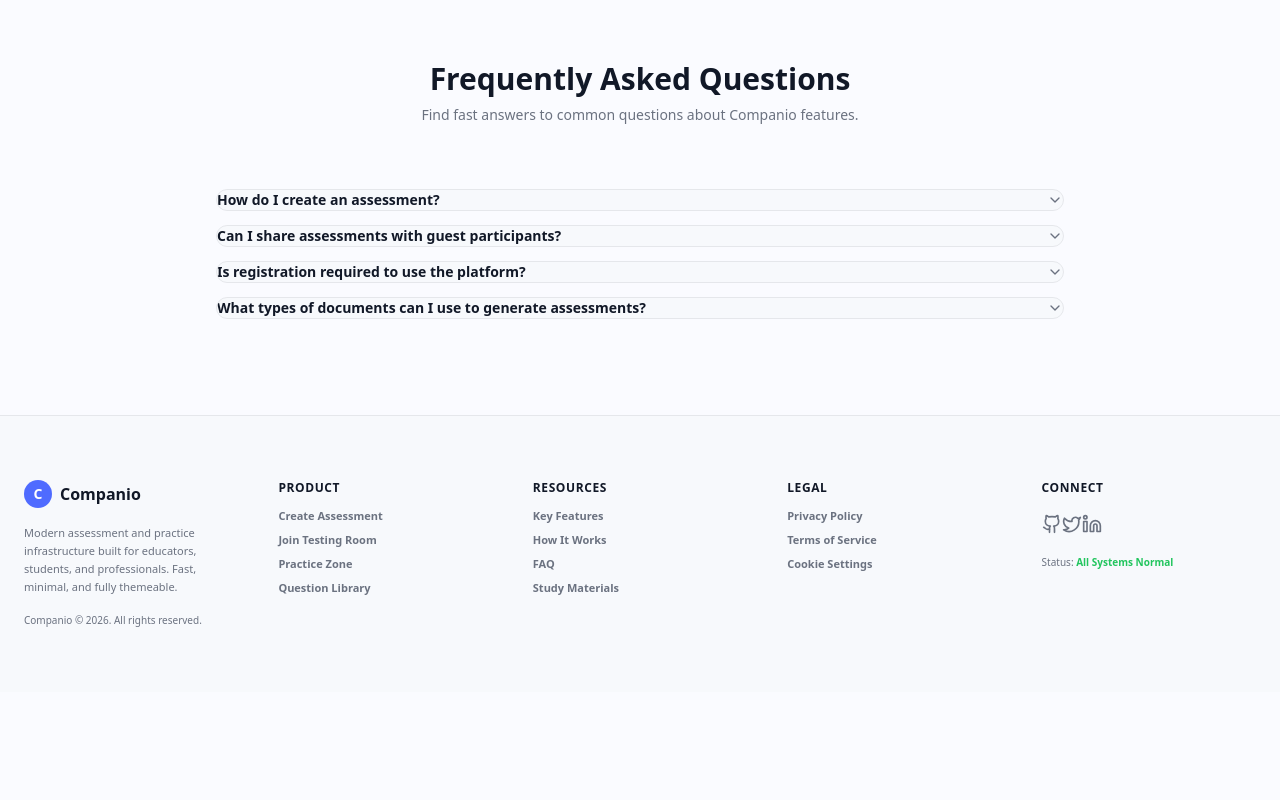
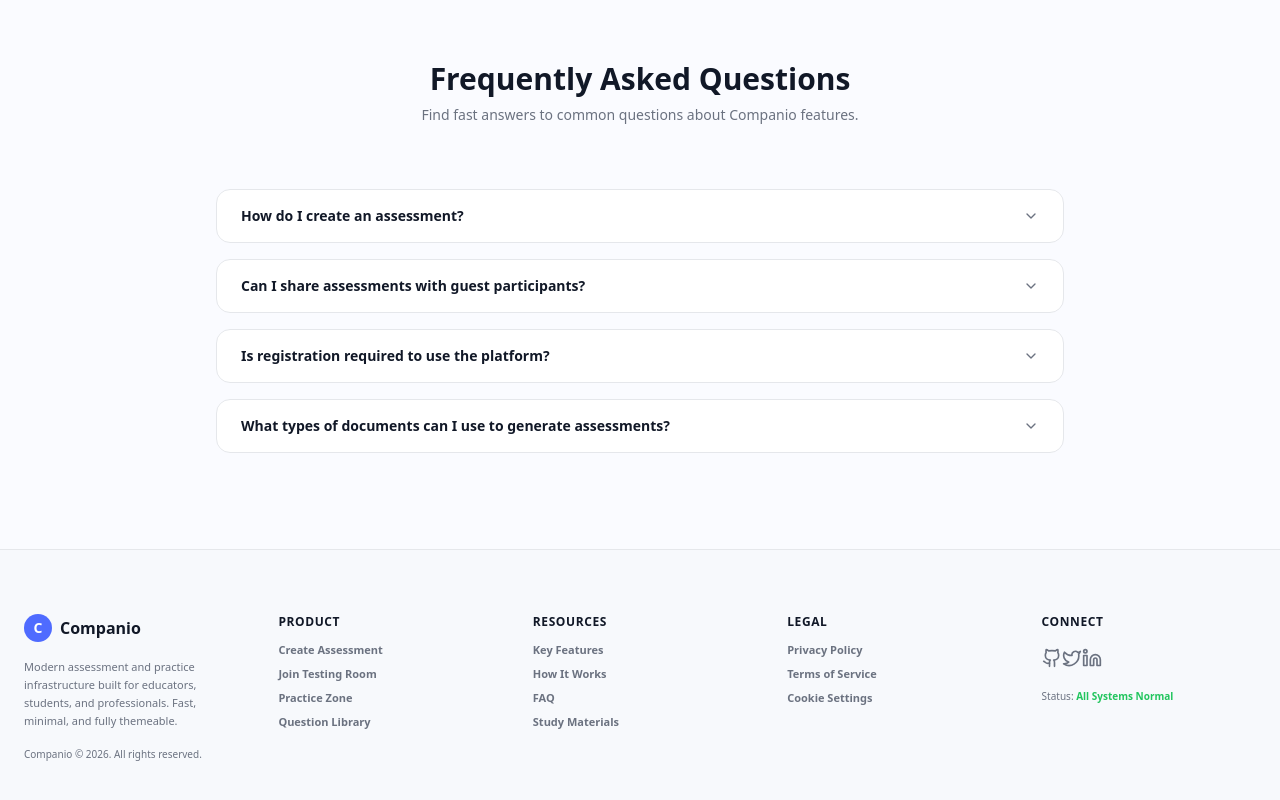
Before and after one commit to nahas2003/companio-ai, a Next.js app in the folder apps/web/: page / in a window 1280 px wide. Shown: the part 2043-2843 px from the top of the page. Before the commit the page ends 2735 px from the top, so only its background shows below. Built offline with nearby package versions, Linux system fonts and the light colour scheme; no server answers.

Commit message:
style(faq): redesign FAQ accordion section with valid spacing classes and premium visual styles

```diff
--- a/apps/web/app/page.tsx
+++ b/apps/web/app/page.tsx
@@ -568,23 +568,29 @@
           </p>
         </div>
 
-        <div className="space-y-3.5">
+        <div className="space-y-4">
           {faqData.map((faq, idx) => {
             const isOpen = activeFaq === idx
             return (
               <div
                 key={idx}
-                className="rounded-medium border border-border bg-surface-secondary overflow-hidden transition-all duration-300 cursor-pointer"
+                className={`rounded-medium border transition-all duration-300 cursor-pointer overflow-hidden ${
+                  isOpen
+                    ? 'border-primary/30 bg-surface shadow-md border-l-4 border-l-primary'
+                    : 'border-border bg-surface hover:border-primary/20 hover:shadow-sm'
+                }`}
                 onClick={() => setActiveFaq(isOpen ? null : idx)}
               >
-                <div className="p-4.5 flex items-center justify-between font-bold text-sm text-text-primary select-none">
+                <div className="py-4 px-6 flex items-center justify-between font-bold text-sm text-text-primary select-none">
                   <span>{faq.q}</span>
                   <ChevronDown
-                    className={`w-4 h-4 text-text-secondary transition-transform ${isOpen ? 'rotate-180' : ''}`}
+                    className={`w-4 h-4 text-text-secondary transition-transform duration-300 ${
+                      isOpen ? 'rotate-180 text-primary' : ''
+                    }`}
                   />
                 </div>
                 {isOpen && (
-                  <div className="px-4.5 pb-4.5 text-text-secondary text-xs leading-relaxed border-t border-border/60 pt-3.5 animate-fade-in">
+                  <div className="px-6 pb-5 text-text-secondary text-xs leading-relaxed border-t border-border/40 pt-4 animate-fade-in">
                     {faq.a}
                   </div>
                 )}
```
Also changed, not shown: 1 other file (tests, documents, lock files or other folders).
